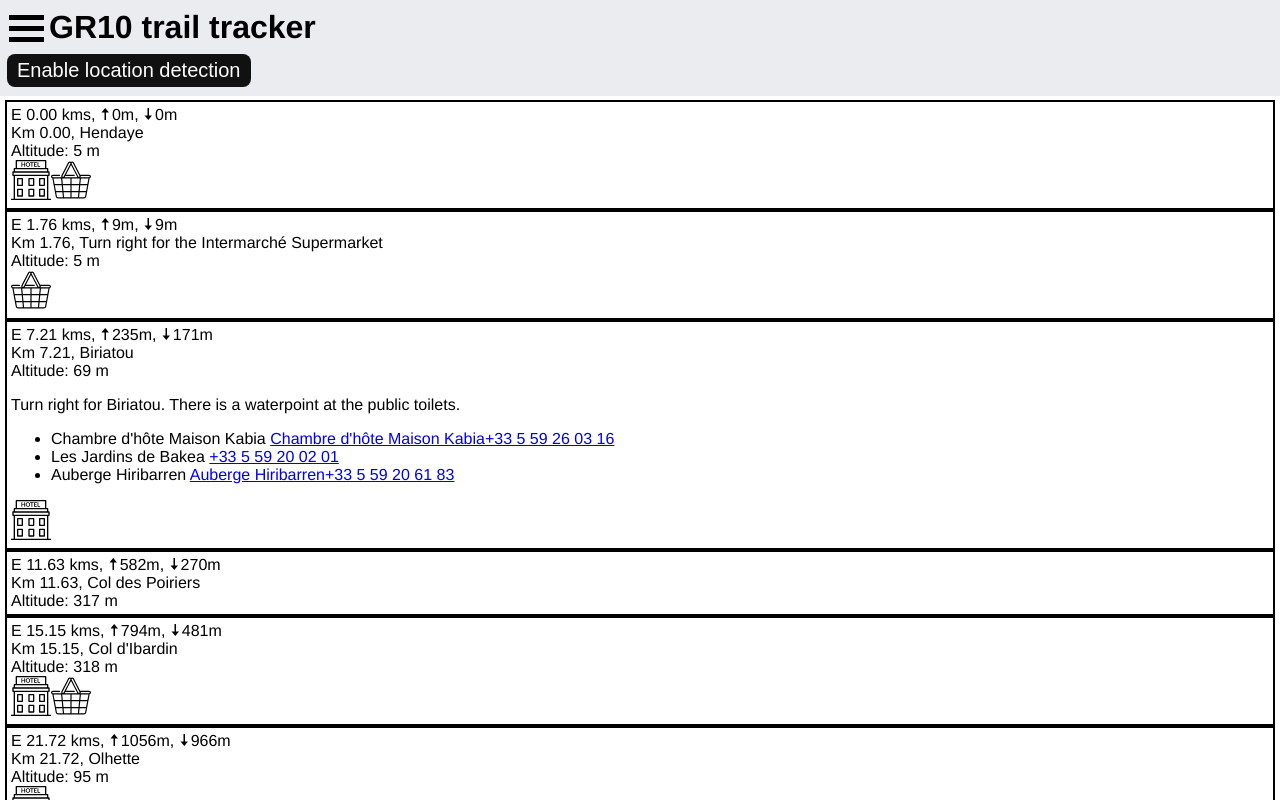
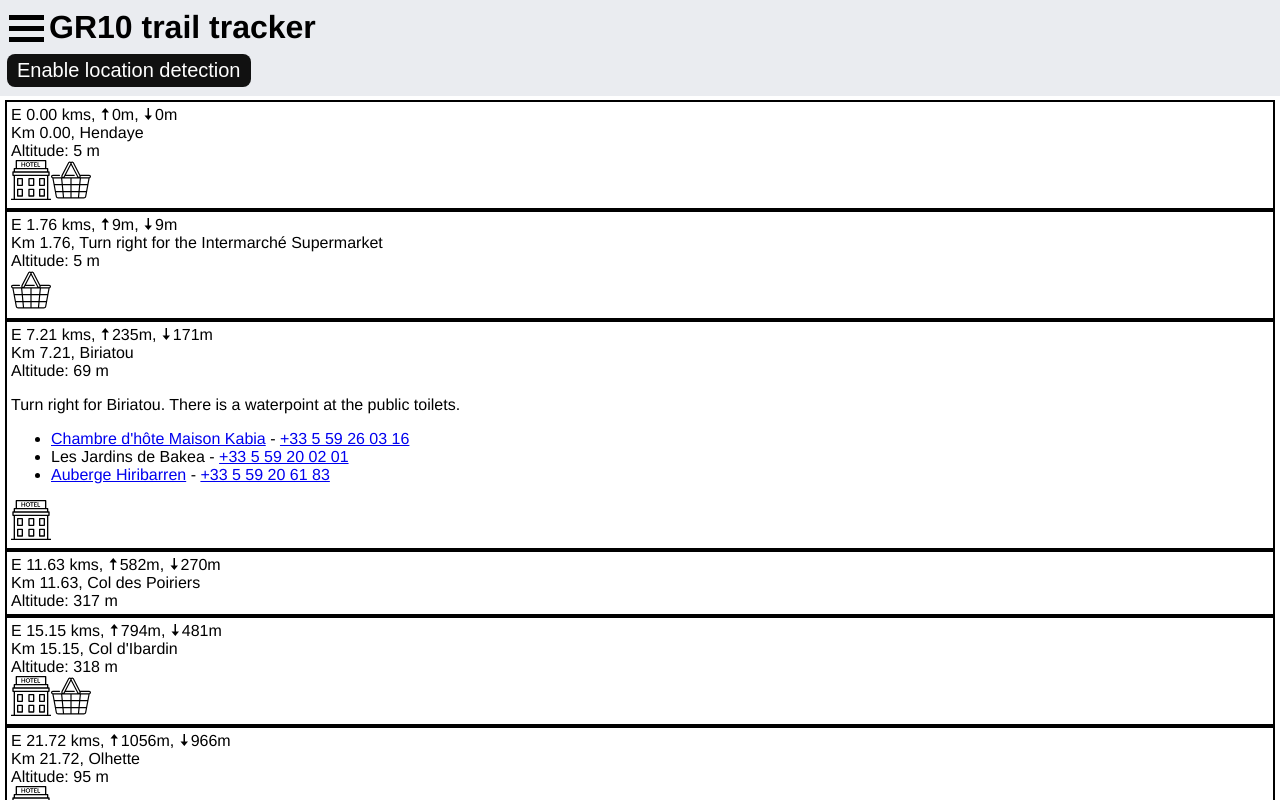
Before and after one commit to appolden/path-tracker, a React (Create React App) app: page /trail-tracker in a window 1280 px wide. Both pictures are taken after a click on the element 640 px from the left and 402 px from the top of the page. Shown: the top 800 px of the page. Built offline with nearby package versions, Linux system fonts and the light colour scheme; what google-maps-react would draw is missing.

Commit message:
Improve lay out of accommodation list

```diff
--- a/src/component/point-of-interest.jsx
+++ b/src/component/point-of-interest.jsx
@@ -25,18 +25,24 @@ class PointOfInterest extends Component {
         accommodation => {
           const tel = accommodation.tel || '';
           const telLink =
-            tel.length > 0 ? <a href={'tel:' + tel}>{tel}</a> : '';
+            tel.length > 0 ? (
+              <React.Fragment>
+                {' - '} <a href={'tel:' + tel}>{tel}</a>{' '}
+              </React.Fragment>
+            ) : (
+              ''
+            );
           const url = accommodation.url || '';
-          const urlLink =
+          const item =
             url.length > 0 ? (
               <a href={accommodation.url}>{accommodation.name}</a>
             ) : (
-              ''
+              accommodation.name
             );
 
           return (
             <li key={accommodation.name}>
-              {accommodation.name} {urlLink}
+              {item}
               {telLink}
             </li>
           );
```
